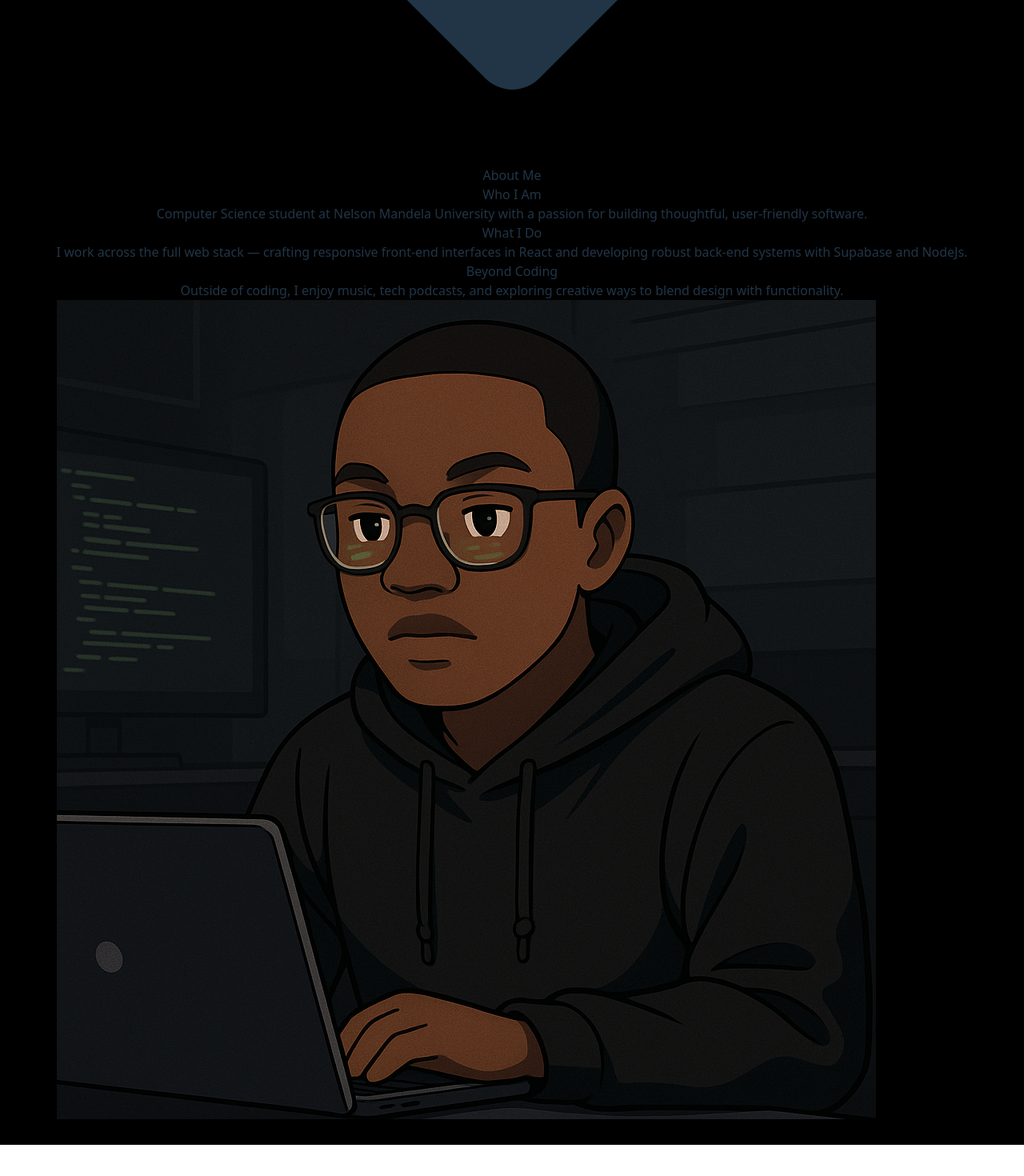
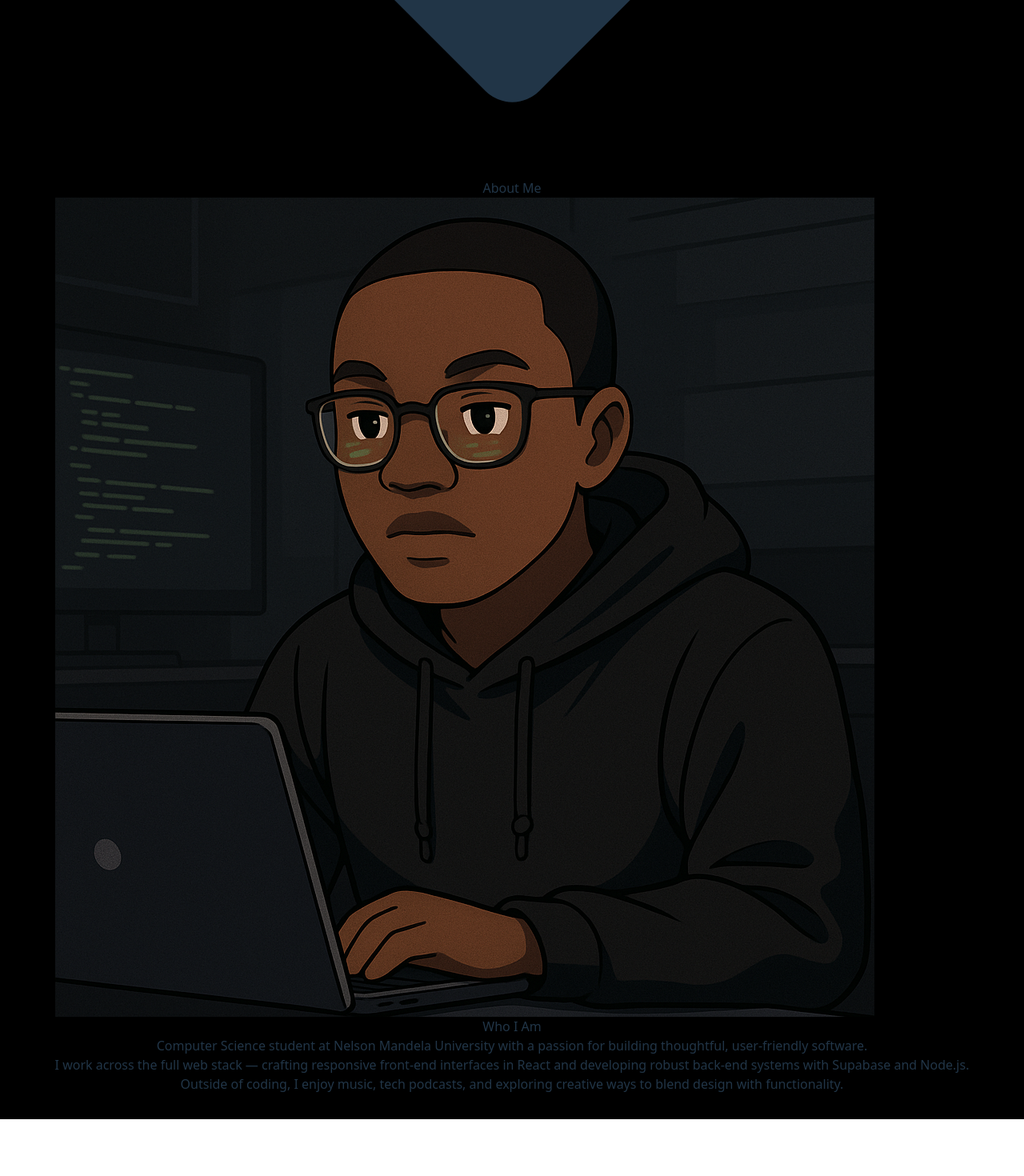
Before and after one commit to kelvin-2/kelvinProtfoilo, a React (Vite) app: page / in a window 1280 px wide. Shown: the part 5470-6940 px from the top of the page at 80% size. Before the commit the page ends 6901 px from the top, so only its background shows below. Built offline with nearby package versions, Linux system fonts and the light colour scheme.

Commit message:
fixed the animation and layout

```diff
--- a/src/App.css
+++ b/src/App.css
@@ -62,3 +62,11 @@
 .animate-slow-pulse {
   animation: slow-pulse 8s ease-in-out infinite;
 }
+
+ @keyframes spin-slow {
+   from { transform: rotate(0deg); }
+   to { transform: rotate(360deg); }
+ }
+ .animate-spin-slow {
+   animation: spin-slow 12s linear infinite;
+ }
--- a/src/componets/AboutSection.jsx
+++ b/src/componets/AboutSection.jsx
@@ -1,77 +1,125 @@
-import React, { useEffect, useState } from 'react';
+import React, { useRef } from 'react';
+import { motion, useScroll, useTransform, useInView } from 'framer-motion';
 
 function About() {
-  const [isVisible, setIsVisible] = useState(false);
+  const aboutRef = useRef(null);
+  const isInView = useInView(aboutRef, { once: false, margin: "-20% 0px -20% 0px" });
 
-  useEffect(() => {
-    const handleScroll = () => {
-      const aboutSection = document.getElementById('about-section');
-      if (aboutSection) {
-        const sectionPosition = aboutSection.getBoundingClientRect();
-        // Section becomes visible when it's 30% into the viewport
-        if (sectionPosition.top < window.innerHeight * 0.7) {
-          setIsVisible(true);
+  // Parallax effect for the background elements
+  const { scrollYProgress } = useScroll();
+  const backgroundY = useTransform(scrollYProgress, [0, 1], ["0%", "20%"]);
+
+  // Animation variants for staggered animations
+  const containerVariants = {
+    hidden: { opacity: 0 },
+    visible: {
+      opacity: 1,
+      transition: {
+        staggerChildren: 0.2,
+        delayChildren: 0.3
       }
     }
   };
 
-    // Add scroll event listener
-    window.addEventListener('scroll', handleScroll);
-
-    // Initial check in case section is already visible
-    handleScroll();
-
-    // Clean up
-    return () => window.removeEventListener('scroll', handleScroll);
-  }, []);
+  const itemVariants = {
+    hidden: { y: 20, opacity: 0 },
+    visible: {
+      y: 0,
+      opacity: 1,
+      transition: { duration: 0.6, ease: "easeOut" }
+    }
+  };
 
   return (
-    <div id="about-section" className="min-h-screen flex flex-col items-center justify-center bg-black px-4 py-16">
-      <div className={`transition-all duration-1000 ${isVisible ? 'opacity-100 translate-y-0' : 'opacity-0 translate-y-20'}`}>
-        <h2 className="text-white text-4xl font-bold mb-16 text-center">
+    <div id="about-section" ref={aboutRef} className="relative min-h-screen flex flex-col items-center justify-center bg-black px-4 py-16 overflow-hidden">
+      {/* Decorative background elements */}
+      <motion.div
+        className="absolute inset-0 pointer-events-none"
+        style={{ y: backgroundY }}
+      >
+        <div className="absolute top-1/4 left-1/4 w-64 h-64 rounded-full bg-blue-500/5 blur-3xl"></div>
+        <div className="absolute bottom-1/4 right-1/4 w-96 h-96 rounded-full bg-indigo-500/5 blur-3xl"></div>
+      </motion.div>
+
+      {/* Main content */}
+      <motion.div
+        initial={{ opacity: 0 }}
+        animate={isInView ? { opacity: 1 } : { opacity: 0 }}
+        transition={{ duration: 0.8 }}
+        className="relative z-10 w-full max-w-6xl mx-auto"
+      >
+        <motion.h2
+          initial={{ opacity: 0, y: -20 }}
+          animate={isInView ? { opacity: 1, y: 0 } : { opacity: 0, y: -20 }}
+          transition={{ duration: 0.6, delay: 0.2 }}
+          className="text-white text-4xl md:text-5xl font-bold mb-16 text-center relative"
+        >
           About <span className="text-blue-400">Me</span>
-        </h2>
+          <span className="absolute -bottom-3 left-1/2 transform -translate-x-1/2 w-16 h-1 bg-blue-400 rounded-full"></span>
+        </motion.h2>
 
-        <div className="flex flex-col lg:flex-row gap-8 max-w-6xl mx-auto">
-          {/* Left column with cards */}
-          <div className="flex-1 flex flex-col gap-6">
-            <div className={`bg-gray-900 rounded-xl p-6 shadow-lg border border-gray-800 transition-all duration-700 ${isVisible ? 'opacity-100 translate-y-0' : 'opacity-0 translate-y-10'}`} style={{ transitionDelay: '200ms' }}>
-              <h3 className="text-blue-400 text-xl mb-3">Who I Am</h3>
-              <p className="text-gray-300 text-lg">
+        <div className="flex flex-col-reverse lg:flex-row gap-8 md:gap-12 items-center">
+          {/* Left column - Image with animated border */}
+          <motion.div
+            className="w-full lg:w-2/5 flex justify-center"
+            initial={{ opacity: 0, scale: 0.9 }}
+            animate={isInView ? { opacity: 1, scale: 1 } : { opacity: 0, scale: 0.9 }}
+            transition={{ duration: 0.7, delay: 0.1 }}
+          >
+            <div className="relative group">
+              {/* Animated glow effect */}
+              <div className="absolute inset-0 bg-gradient-to-r from-blue-500 to-indigo-600 rounded-full blur-xl opacity-25 group-hover:opacity-40 transition-opacity duration-700"></div>
+
+              {/* Profile image container */}
+              <div className="relative">
+                <div className="w-56 h-56 md:w-72 md:h-72 rounded-full overflow-hidden border-2 border-blue-400/30 p-1">
+                  <div className="w-full h-full rounded-full overflow-hidden relative z-10">
+                    <img
+                      src="images/kelvinimage.png"
+                      alt="Kelvin"
+                      className="w-full h-full object-cover transition-transform duration-700 group-hover:scale-105"
+                    />
+                  </div>
+                </div>
+
+                {/* Animated ring */}
+                <div className="absolute inset-0 border-4 border-blue-400/25 rounded-full animate-spin-slow"></div>
+              </div>
+            </div>
+          </motion.div>
+
+          {/* Right column - Text content */}
+          <div className="w-full lg:w-3/5">
+            <motion.div
+              variants={containerVariants}
+              initial="hidden"
+              animate={isInView ? "visible" : "hidden"}
+              className="space-y-8"
+            >
+              {/* Enhanced bio card with glass effect */}
+              <motion.div
+                variants={itemVariants}
+                className="bg-gray-900/40 backdrop-blur-md rounded-xl p-8 border border-gray-700/30 shadow-lg"
+              >
+                <h3 className="text-blue-400 font-semibold text-xl mb-4">Who I Am</h3>
+                <div className="space-y-4 text-gray-200">
+                  <p className="leading-relaxed">
                     Computer Science student at Nelson Mandela University with a passion for building thoughtful, user-friendly software.
                   </p>
-            </div>
 
-            <div className={`bg-gray-900 rounded-xl p-6 shadow-lg border border-gray-800 transition-all duration-700 ${isVisible ? 'opacity-100 translate-y-0' : 'opacity-0 translate-y-10'}`} style={{ transitionDelay: '400ms' }}>
-              <h3 className="text-blue-400 text-xl mb-3">What I Do</h3>
-              <p className="text-gray-300 text-lg">
-                I work across the full web stack — crafting responsive front-end interfaces in React and developing robust back-end systems with Supabase and NodeJs.
+                  <p className="leading-relaxed">
+                    I work across the full web stack — crafting responsive front-end interfaces in React and developing robust back-end systems with Supabase and Node.js.
                   </p>
-            </div>
 
-            <div className={`bg-gray-900 rounded-xl p-6 shadow-lg border border-gray-800 transition-all duration-700 ${isVisible ? 'opacity-100 translate-y-0' : 'opacity-0 translate-y-10'}`} style={{ transitionDelay: '600ms' }}>
-              <h3 className="text-blue-400 text-xl mb-3">Beyond Coding</h3>
-              <p className="text-gray-300 text-lg">
+                  <p className="leading-relaxed">
                     Outside of coding, I enjoy music, tech podcasts, and exploring creative ways to blend design with functionality.
                   </p>
                 </div>
-          </div>
-
-          {/* Right column with image */}
-          <div className={`flex-1 flex items-center justify-center transition-all duration-1000 ${isVisible ? 'opacity-100 scale-100' : 'opacity-0 scale-90'}`} style={{ transitionDelay: '300ms' }}>
-            <div className="relative">
-              <div className="absolute inset-0 bg-blue-500 rounded-full blur-xl opacity-20 animate-pulse"></div>
-              <div className="w-64 h-64 lg:w-80 lg:h-80 rounded-full overflow-hidden border-4 border-blue-900 relative z-10">
-                <img
-                  src="images/kelvinimage.png"
-                  alt="Kelvin"
-                  className="w-full h-full object-cover"
-                />
+              </motion.div>
+            </motion.div>
           </div>
         </div>
-          </div>
-        </div>
-      </div>
+      </motion.div>
     </div>
   );
 }
--- a/src/pages/HomePage.jsx
+++ b/src/pages/HomePage.jsx
@@ -3,7 +3,7 @@
 
 function HomePage(){
     return (
-        <div>
+        <div className="mt-20">
             <Hero/>
         </div>
     )
```
Lines whose indentation alone changed are shown as unchanged.
